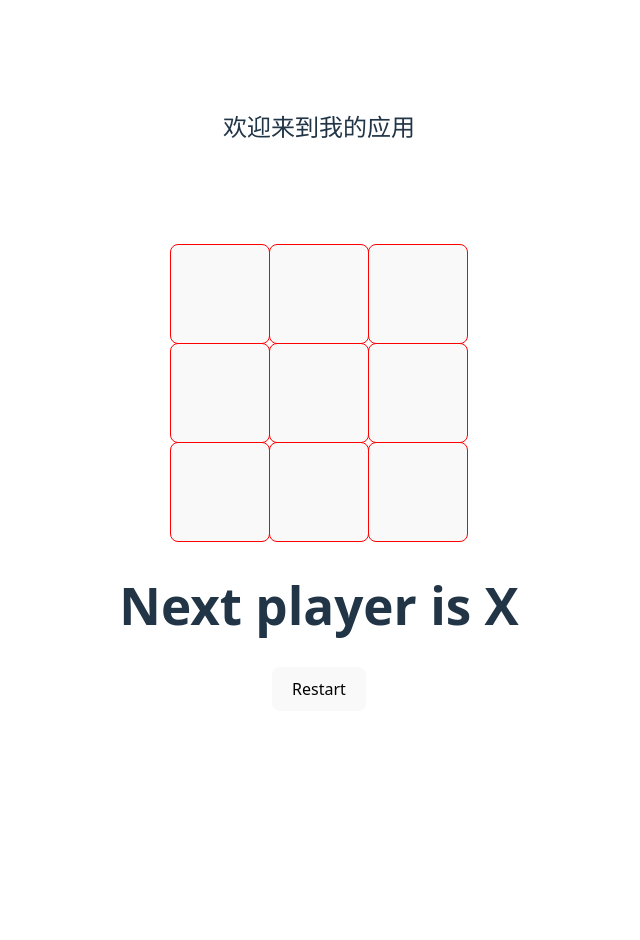
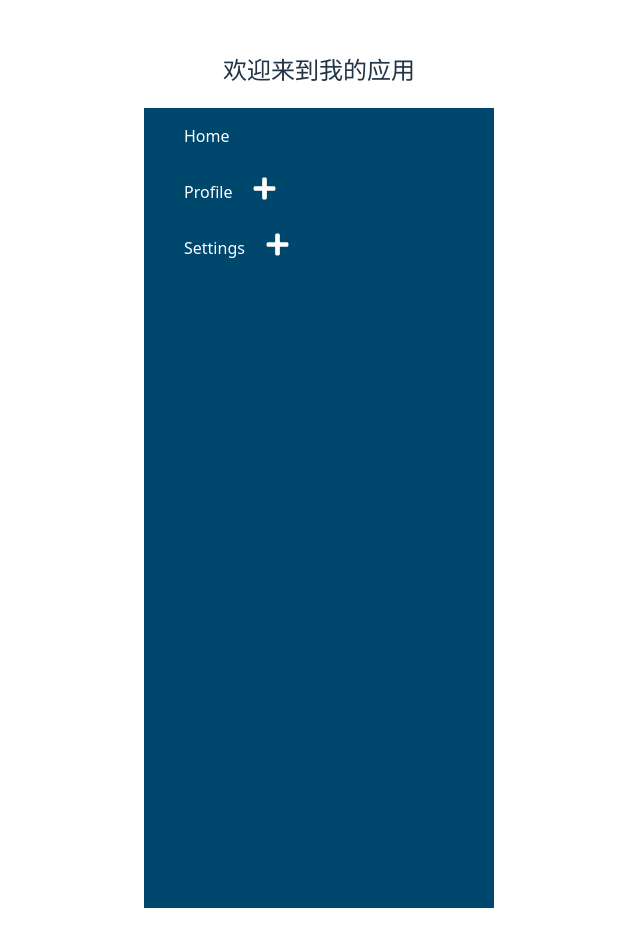
Before and after one commit to ghostborn/reactjs-interview-projects, a React (Vite) app: page / in a window 1280 px wide. Shown: the whole page, without its empty margins (321-961 px from the left). Before the commit the page ends 800 px from the top, so only its background shows below. Built offline with nearby package versions, Linux system fonts and the light colour scheme.

Commit message:
commit 3-1

```diff
--- a/src/App.jsx
+++ b/src/App.jsx
@@ -19,6 +19,8 @@
 import UseWindowResizeTest from "./components/use-window-resize/test";
 import UseOnclickOutsideTest from "./components/use-outside-click/test";
 import TicTacToe from "./components/tic-tact-toe/TicTacToe";
+import menus from "./components/tree-view/data";
+import TreeView from "./components/tree-view/TreeView";
 
 function App() {
   return (
@@ -45,7 +47,8 @@
       {/* <ScrollToTopAndBottom />*/}
       {/* <UseWindowResizeTest />*/}
       {/* <UseOnclickOutsideTest />*/}
-      <TicTacToe />
+      {/* <TicTacToe />*/}
+      <TreeView menus={menus} />
     </div>
   );
 }
--- /dev/null
+++ b/src/components/tree-view/TreeView.jsx
@@ -0,0 +1,10 @@
+import MenuList from "./menu-list";
+import "./style.css";
+
+export default function TreeView({ menus = [] }) {
+  return (
+    <div className="tree-view-container">
+      <MenuList list={menus} />
+    </div>
+  );
+}
--- /dev/null
+++ b/src/components/tree-view/data.js
@@ -0,0 +1,60 @@
+export const menus = [
+  {
+    label: "Home",
+    to: "/",
+  },
+  {
+    label: "Profile",
+    to: "/profile",
+    children: [
+      {
+        label: "Details",
+        to: "details",
+        children: [
+          {
+            label: "Location",
+            to: "location",
+            children: [
+              {
+                label: "City",
+                to: "city",
+              },
+            ],
+          },
+        ],
+      },
+    ],
+  },
+  {
+    label: "Settings",
+    to: "/settings",
+    children: [
+      {
+        label: "Account",
+        to: "account",
+      },
+      {
+        label: "Security",
+        to: "security",
+        children: [
+          {
+            label: "Login",
+            to: "login",
+          },
+          {
+            label: "Register",
+            to: "register",
+            children : [
+                {
+                    label : 'Random data',
+                    to : ''
+                }
+            ]
+          },
+        ],
+      },
+    ],
+  },
+];
+
+export default menus;
--- /dev/null
+++ b/src/components/tree-view/menu-item.jsx
@@ -0,0 +1,38 @@
+import { useState } from "react";
+import MenuList from "./menu-list";
+import { FaMinus, FaPlus } from "react-icons/fa";
+
+export default function MenuItem({ item }) {
+  const [displayCurrentChildren, setDisplayCurrentChildren] = useState({});
+
+  function handleToggleChildren(getCurrentlabel) {
+    setDisplayCurrentChildren({
+      ...displayCurrentChildren,
+      [getCurrentlabel]: !displayCurrentChildren[getCurrentlabel],
+    });
+  }
+  console.log(displayCurrentChildren);
+
+  return (
+    <li>
+      <div className="menu-item">
+        <p>{item.label}</p>
+        {item && item.children && item.children.length ? (
+          <span onClick={() => handleToggleChildren(item.label)}>
+            {displayCurrentChildren[item.label] ? (
+              <FaMinus color="#fff" size={25} />
+            ) : (
+              <FaPlus color="#fff" size={25} />
+            )}
+          </span>
+        ) : null}
+      </div>
+      {item &&
+      item.children &&
+      item.children.length > 0 &&
+      displayCurrentChildren[item.label] ? (
+        <MenuList list={item.children} />
+      ) : null}
+    </li>
+  );
+}
--- /dev/null
+++ b/src/components/tree-view/menu-list.jsx
@@ -0,0 +1,11 @@
+import MenuItem from "./menu-item";
+
+export default function MenuList({ list = [] }) {
+  return (
+    <ul className="menu-list-container">
+      {list && list.length
+        ? list.map((listItem) => <MenuItem item={listItem} />)
+        : null}
+    </ul>
+  );
+}
--- /dev/null
+++ b/src/components/tree-view/style.css
@@ -0,0 +1,19 @@
+.tree-view-container {
+  min-height: 100vh;
+  width: 350px;
+  background: rgb(0, 71, 110);
+}
+
+.menu-item {
+  display: flex;
+  align-items: center;
+  gap: 20px;
+  cursor: pointer;
+  color: #fff;
+}
+
+.menu-list-container {
+  list-style: none;
+  margin-top: 0px;
+  margin-bottom: 0px;
+}
```
